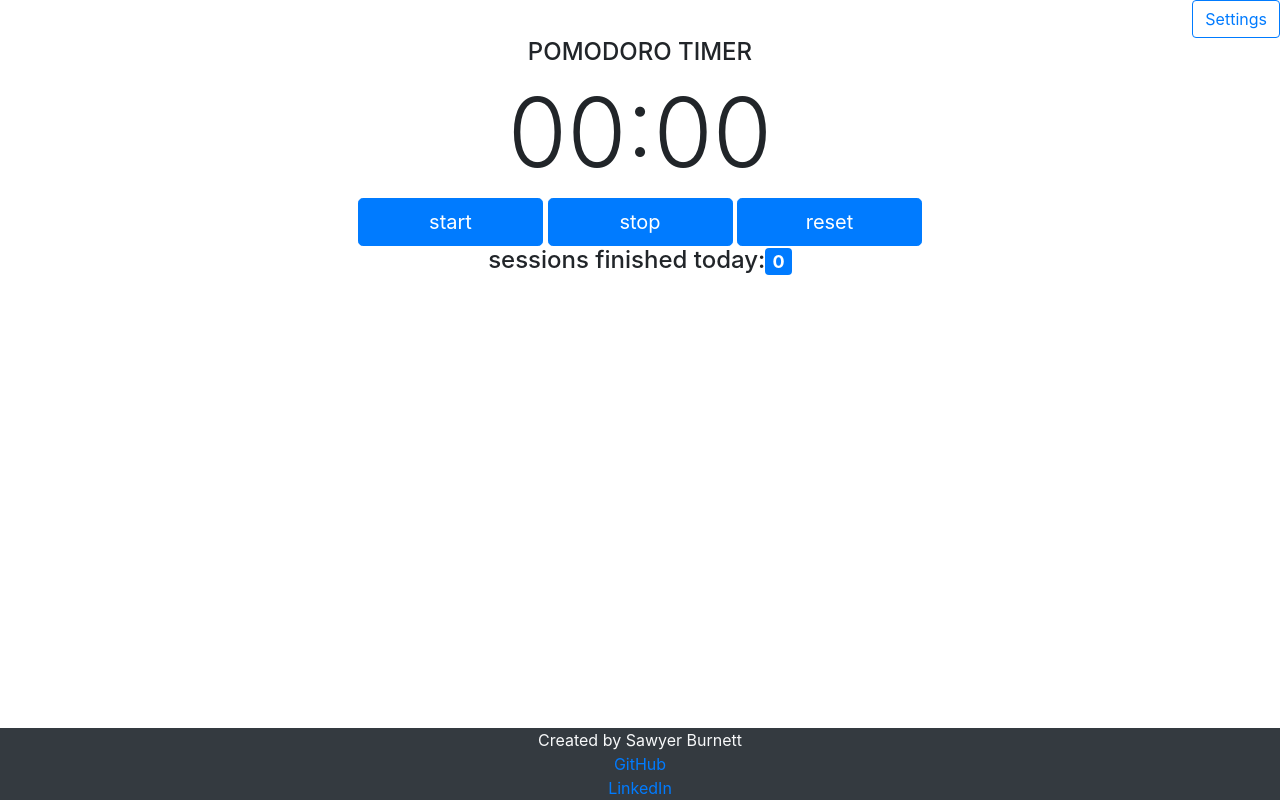
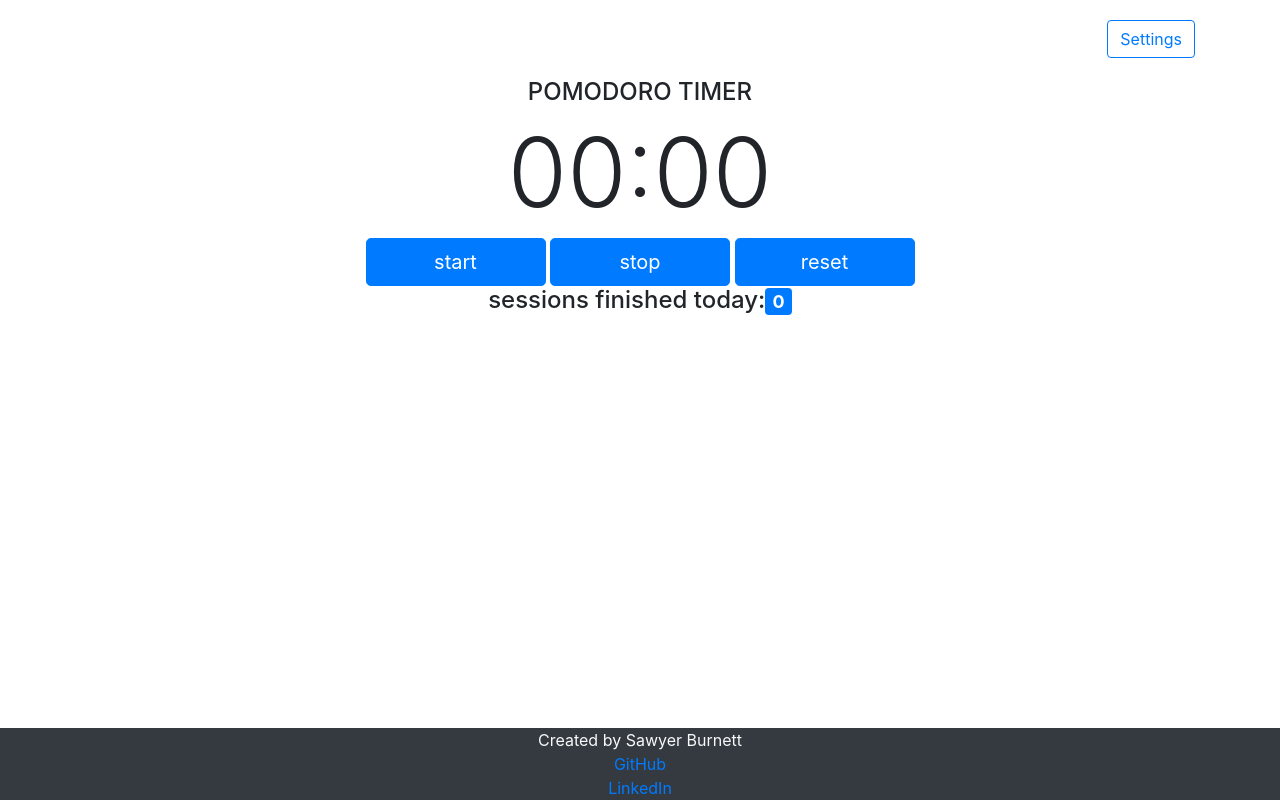
Before and after one commit to Burnett2k/work-timer-react, a React (Create React App) app: page / in a window 1280 px wide. Built offline with nearby package versions, Linux system fonts and the light colour scheme.

Commit message:
add top margin to containers instead of using <br> which is bad practice

```diff
--- a/src/App.css
+++ b/src/App.css
@@ -1,5 +1,8 @@
 .App {
   text-align: center;
+}
+.q-top-buffer {
+	margin-top: 20px;
 }
 
 @keyframes App-logo-spin {
--- a/src/App.js
+++ b/src/App.js
@@ -46,9 +46,9 @@ class App extends Component {
 
   render() {
     return (
-      <div>
+      <div className='container q-top-buffer'>
         <Preferences onClick={this.handleOpenModal}/>
-        <div className="container text-center">
+        <div className="container text-center q-top-buffer">
           <h4>POMODORO TIMER</h4>
           <Timer />
           <Controls />
```
